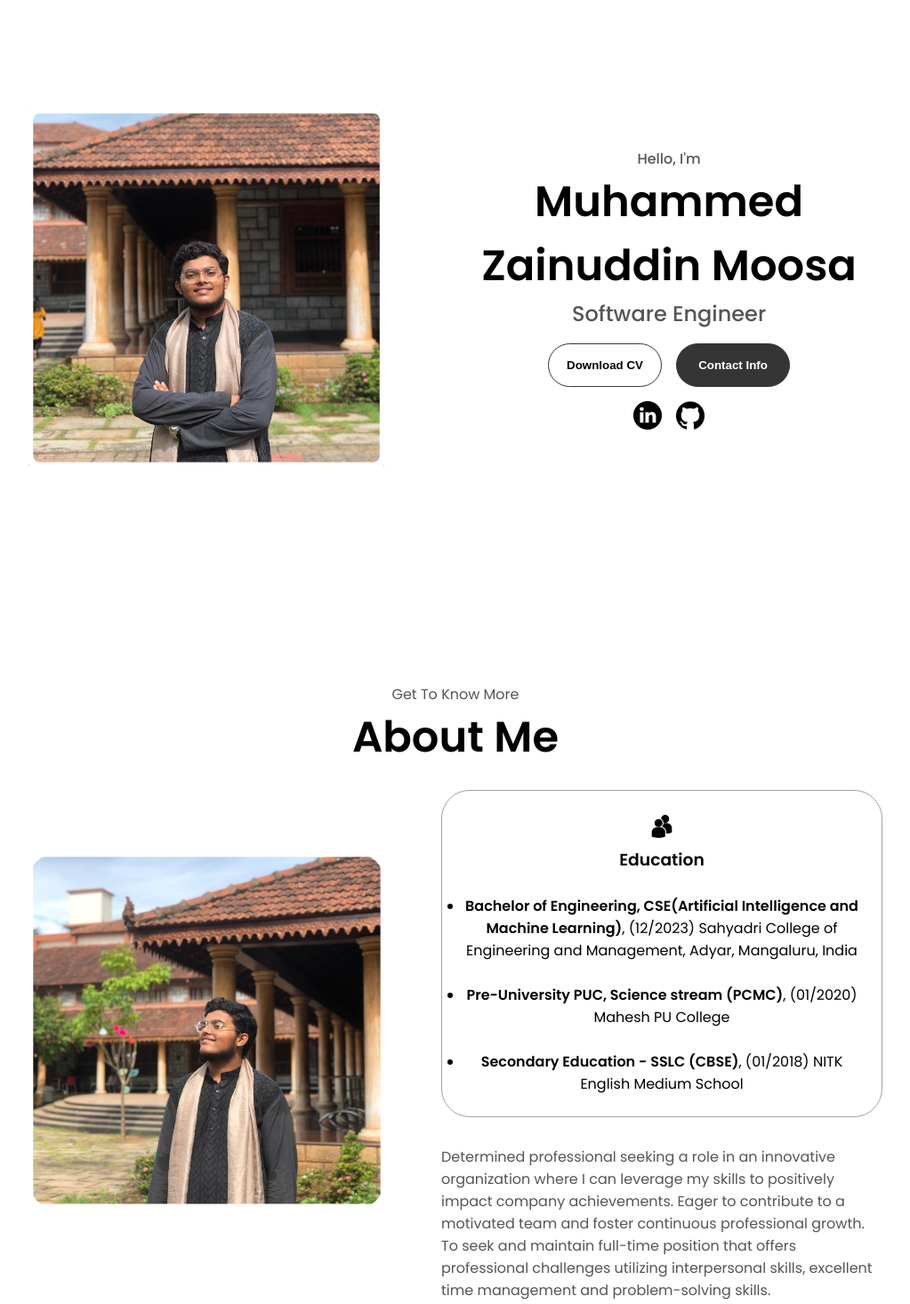
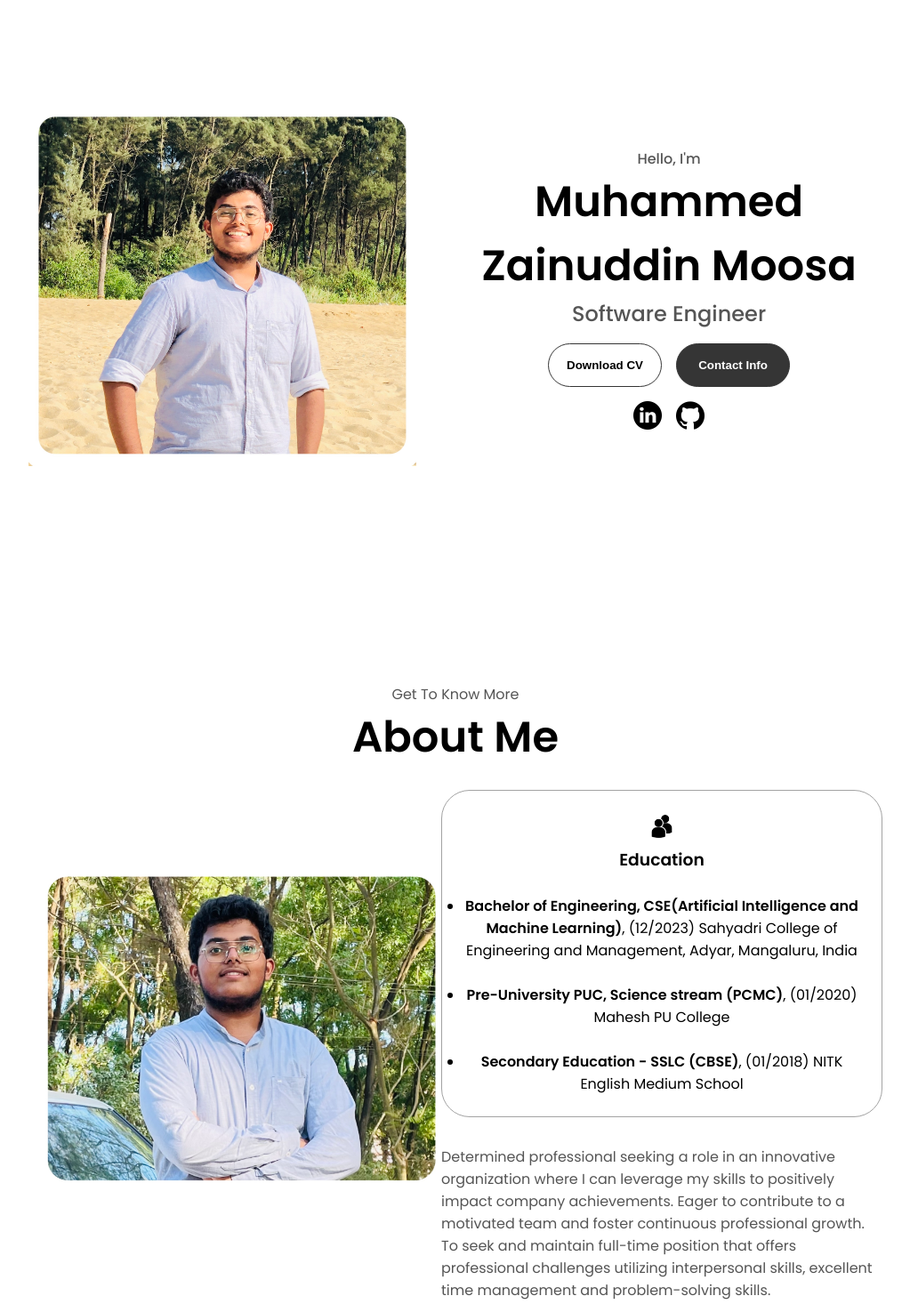
Before and after one commit to ZainGeeky/ZainGeeky.github.io, a plain HTML site: page index.html in a window 1280 px wide. Shown: the part 160-1626 px from the top of the page at 89% size, without its empty margins (128-1151 px from the left). Drawn offline with Linux system fonts and the light colour scheme.

Commit message:
Changed profile

```diff
--- a/index.html
+++ b/index.html
@@ -38,7 +38,7 @@
     </nav>
     <section id="profile">
       <div class="section__pic-container">
-        <img src="./assets/ZainProfile.jpeg" alt="Zainuddin profile picture" />
+        <img src="./assets/IMG_9225.jpg " alt="Zainuddin profile picture" />
       </div>
       <div class="section__text">
         <p class="section__text__p1">Hello, I'm</p>
@@ -77,7 +77,7 @@
       <div class="section-container">
         <div class="section__pic-container">
           <img
-            src="./assets/ZainProfile2.jpeg"
+            src="./assets/IMG_4983.jpg"
             alt="Profile picture"
             class="about-pic"
           />
```
Also changed, not shown: assets/IMG_4983.jpg (added), assets/IMG_9225.jpg (added).
